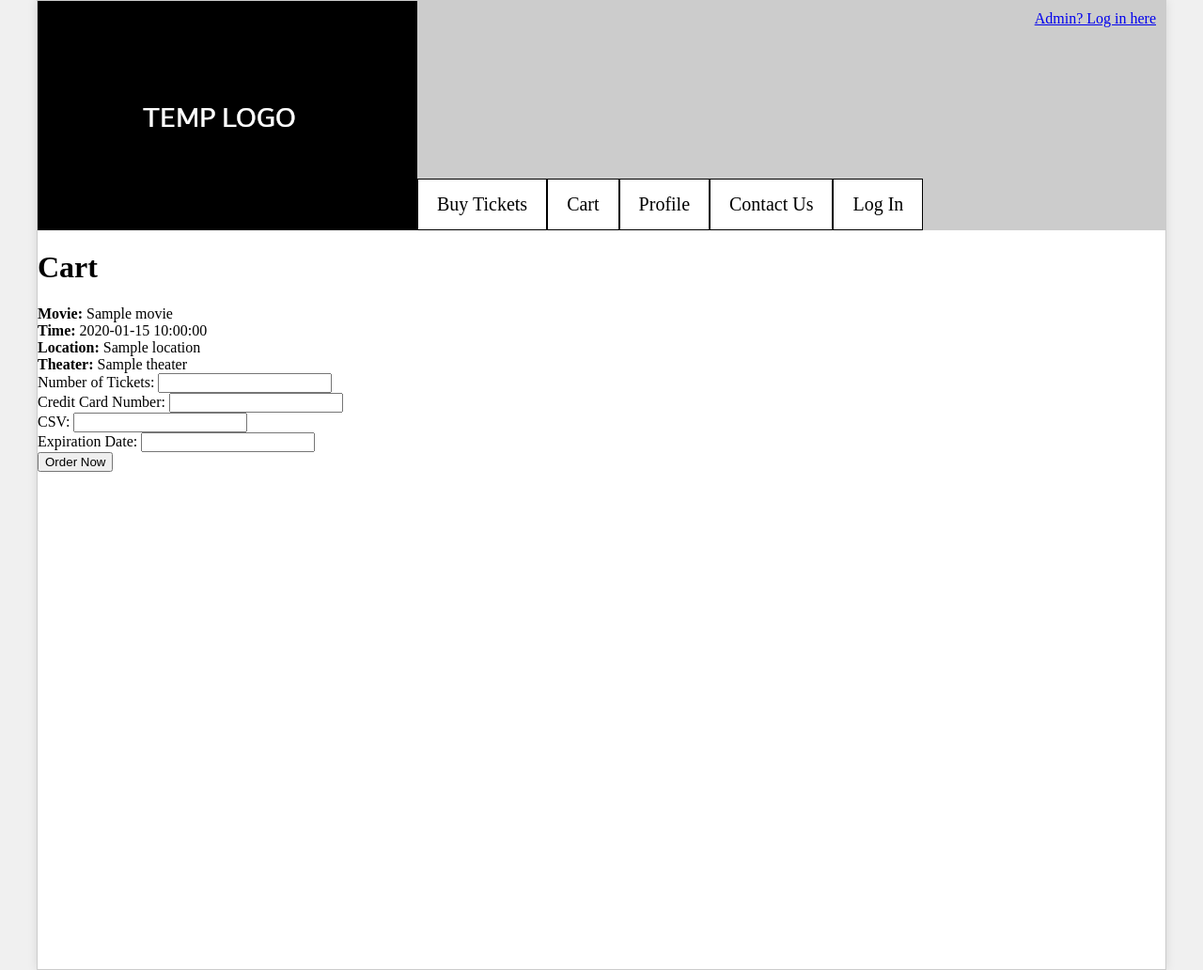
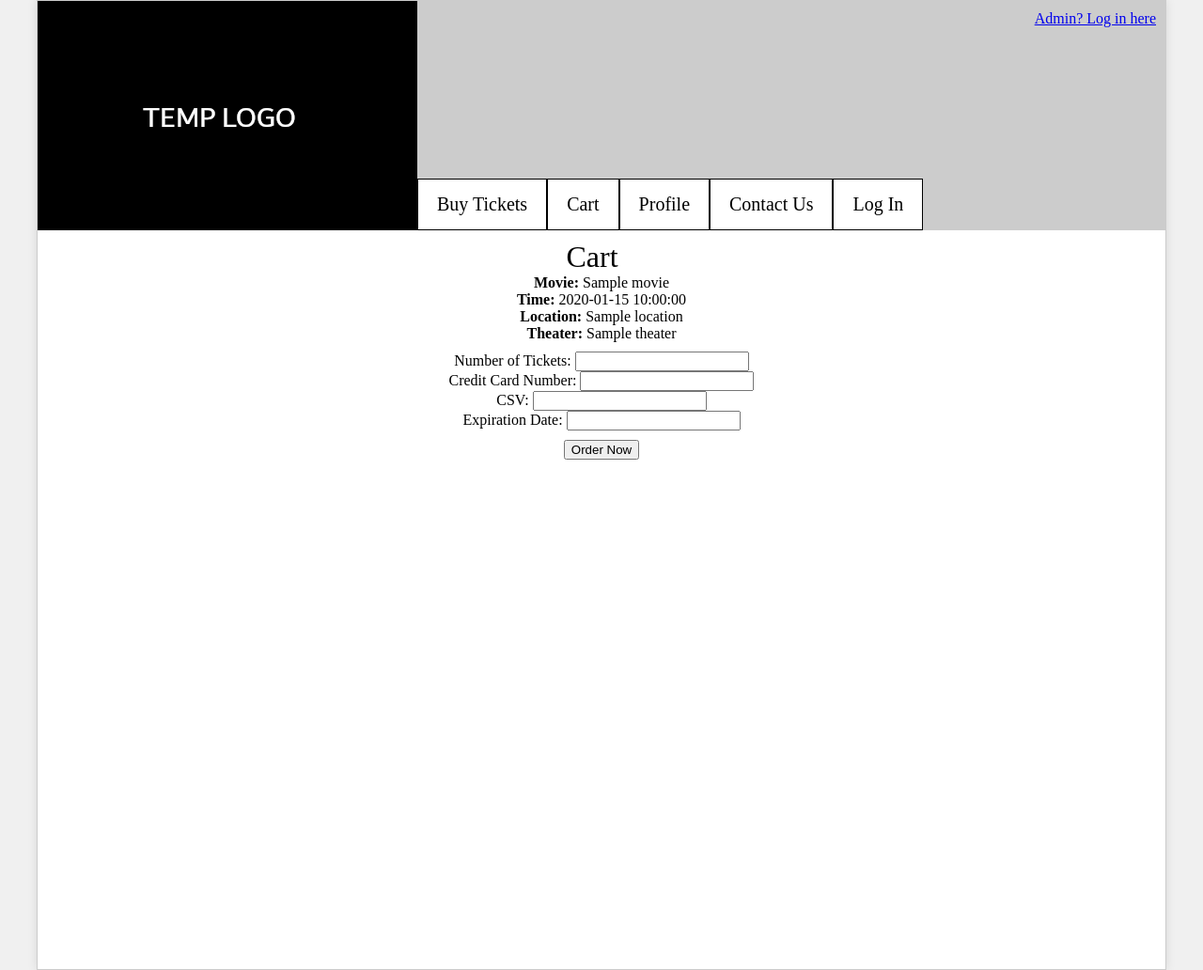
Before and after one commit to MColombo00/CSC330-TheaterHub, a Flask app: template app/templates/cart.html in a window 1280 px wide. Shown: the whole page at 94% size. Run offline with Flask 3, Linux system fonts and the light colour scheme; the template is opened without the code that fills it: most values are stand-ins (such as "Sample title", 1, 10 or a date in 2020); parts of the project's set-up code (start-up, migrations or seed data) failed here and were passed over.

Commit message:
Adjusted Visuals of Dummy Ticket Buying Process

```diff
--- a/app/static/GUI Styles.css
+++ b/app/static/GUI Styles.css
@@ -169,6 +169,13 @@ body {
             margin: 5px;
             cursor: pointer;
         }
+/* For cart */
+
+.center-content {
+    text-align: center;
+    margin: 0 auto;
+    width: 50%; /* Adjust this value to control the width of the centered content */
+}
 
 /* Order success page */
         .success-message {
--- a/app/templates/cart.html
+++ b/app/templates/cart.html
@@ -1,27 +1,29 @@
 {% extends "base.html" %}
 {% block title %}TheaterHub - Ticket Cart{% endblock %}
 {% block content %}
-    <h1>Cart</h1>
+    <span class="title">Cart</span>
+    	<div class="center-content">
         {% if movie %}
             <div>
                 <strong>Movie:</strong> {{ movie }} <br>
                 <strong>Time:</strong> {{ time }} <br>
                 <strong>Location:</strong> {{ location }} <br>
-            <strong>Theater:</strong> {{ theater }}
+                <strong>Theater:</strong> {{ theater }} <br> <!-- Added a line break here -->
             </div>
             <form action="/order_success" method="post">
                 <label for="tickets">Number of Tickets:</label>
-            <input type="number" id="tickets" name="tickets" required><br>
+                <input type="number" id="tickets" name="tickets" required style="margin-top: 10px;"><br> <!-- Added margin-top -->
                 <label for="credit_card">Credit Card Number:</label>
                 <input type="text" id="credit_card" name="credit_card" required><br>
                 <label for="csv">CSV:</label>
                 <input type="text" id="csv" name="csv" required><br>
                 <label for="expiration_date">Expiration Date:</label>
                 <input type="text" id="expiration_date" name="expiration_date" required><br>
-            <button type="submit">Order Now</button>
+                <button type="submit" style="margin-top: 10px;">Order Now</button> <!-- Added margin-top -->
             </form>
         {% else %}
             <p>No Tickets Available</p>
             <a href="/buy_tickets">Order Here</a>
         {% endif %}
+    </div>
 {% endblock %}
--- a/app/templates/order_success.html
+++ b/app/templates/order_success.html
@@ -1,11 +1,13 @@
 {% extends "base.html" %}
 {% block title %}Order Placed{% endblock %}
 {% block content %}
-    <h1>ORDER PLACED!</h1>
+    <span class="title" style="margin-top:30px;">ORDER PLACED!</span>
+    <div style="text-align:center; width:100%; font-size:24px;">
         <p>
             <strong>Movie:</strong> {{ movie }} <br>
             <strong>Time:</strong> {{ time }} <br>
             <strong>Location:</strong> {{ location }} <br>
             <strong>Theater:</strong> {{ theater }}
         </p>
+    </div>
 {% endblock %}
--- a/app/templates/search_results.html
+++ b/app/templates/search_results.html
@@ -1,8 +1,8 @@
 {% extends "base.html" %}
 {% block title %}TheaterHub - Buy Tickets{% endblock %}
 {% block content %}
-    <h1>Search Results</h1>
-    <p>Search Query: {{ query }}</p>
+    <span class="title">Search Results</span>
+    <span class="title" style="font-size:24px; margin-bottom:10px;">Search Query: {{ query }}</span>
     <div class="result-container">
         {% for result in results %}
             <a href="/cart?movie={{ result['movie'] }}&time={{ result['time'] }}&location={{ result['location'] }}&theater={{ result['theater'] }}">
```
Also changed, not shown: app/templates/buy_tickets.html (+8 -5 lines). Lines whose indentation alone changed are shown as unchanged.
